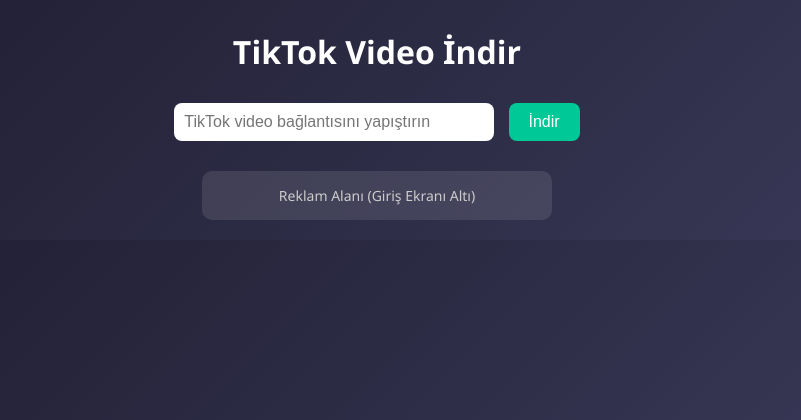
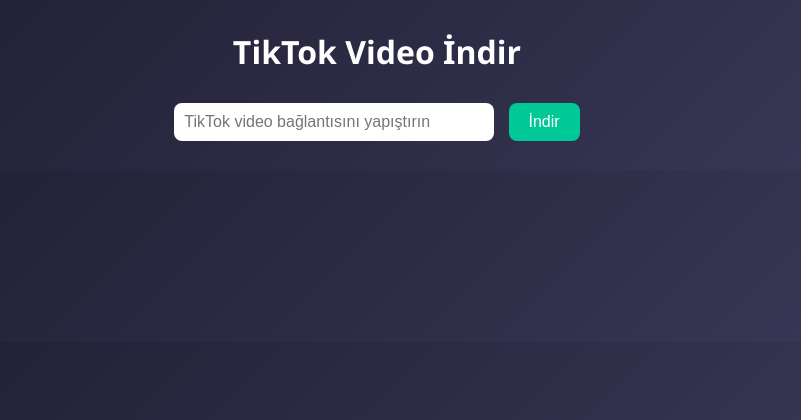
Before and after one commit to ferhatplt/tiktok-video-indirici, a Flask app: page / in a window 1280 px wide. Shown: the top 420 px of the page, without its empty margins (263-1064 px from the left). Run offline with Flask 3, Linux system fonts and the light colour scheme.

Commit message:
Update index.html

```diff
--- a/templates/index.html
+++ b/templates/index.html
@@ -5,10 +5,9 @@
   <meta name="viewport" content="width=device-width, initial-scale=1.0">
   <title>TikTok Video İndir</title>
 
-  <!-- Google AdSense başlangıç kodu -->
+  <!-- Google AdSense Otomatik Reklam Kodu -->
   <script async src="https://pagead2.googlesyndication.com/pagead/js/adsbygoogle.js?client=ca-pub-5508343587267822"
           crossorigin="anonymous"></script>
-  <!-- /AdSense -->
 
   <style>
     body {
@@ -74,16 +73,6 @@
       width: 100%;
       margin: 10px 0;
     }
-
-    .reklam-alani {
-      background: rgba(255, 255, 255, 0.1);
-      color: #ccc;
-      padding: 15px;
-      margin: 20px auto;
-      width: 320px;
-      border-radius: 10px;
-      font-size: 14px;
-    }
   </style>
 </head>
 <body>
@@ -96,18 +85,12 @@
     </form>
   </div>
 
-  <div id="reklam-giris" class="reklam-alani">
-    <!-- Giriş ekranı alt reklam -->
-    Reklam Alanı (Giriş Ekranı Altı)
-  </div>
-
   <div id="sonuc"></div>
 
   <script>
     const form = document.getElementById('indirForm');
     const sonucDiv = document.getElementById('sonuc');
     const formContainer = document.getElementById('form-container');
-    const reklamGiris = document.getElementById('reklam-giris');
 
     form.addEventListener('submit', async function(e) {
       e.preventDefault();
@@ -121,14 +104,8 @@
         if (data.error) return alert(data.error);
 
         formContainer.style.display = 'none';
-        reklamGiris.style.display = 'none';
 
         sonucDiv.innerHTML = `
-          <div id="reklam-ust" class="reklam-alani">
-            <!-- Kart üst reklam -->
-            Reklam Alanı (Kart Üstü)
-          </div>
-
           <div class="card">
             <div class="profile">
               <img src="${data.profil_resmi}" alt="Profil">
@@ -142,11 +119,6 @@
               <button onclick="indir('${data.filigranli}', 'filigranli.mp4')">Filigranlı İndir</button>
               <button onclick="indir('${data.mp3}', 'ses.mp3')">MP3 Olarak İndir</button>
             </div>
-          </div>
-
-          <div id="reklam-alt" class="reklam-alani">
-            <!-- Kart alt reklam -->
-            Reklam Alanı (Kart Altı)
           </div>
         `;
       } catch (err) {
```
